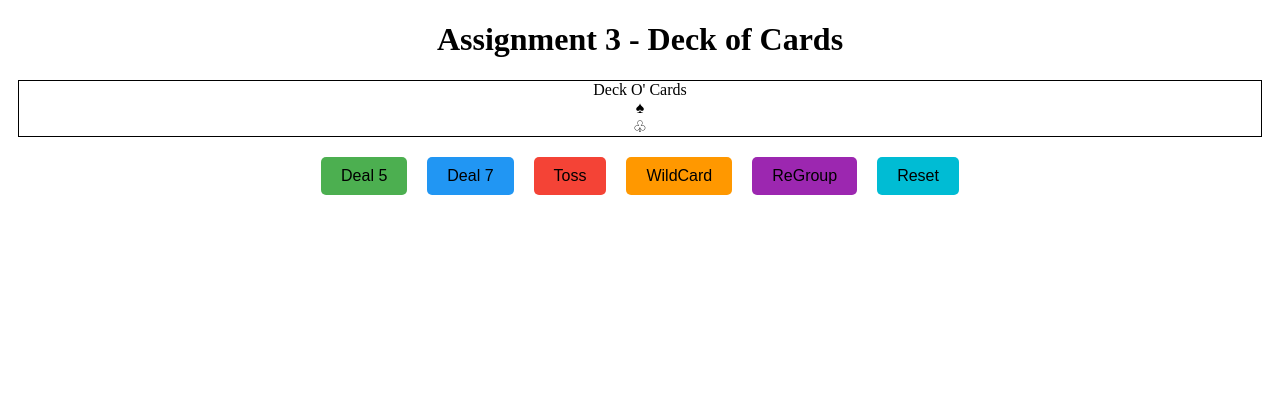
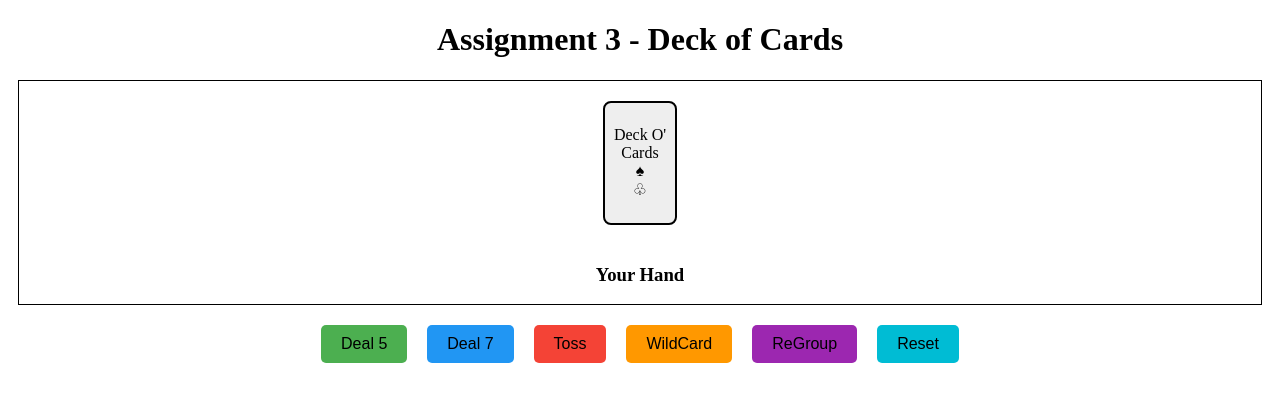
Before and after one commit to brendanddev/Card-Game-in-React, a React (Vite) app: page / in a window 1280 px wide. Shown: the top 402 px of the page. Built offline with nearby package versions, Linux system fonts and the light colour scheme.

Commit message:
Commit #12 - Adding Logic to Deal and Display Dealt Cards

```diff
--- a/src/App.jsx
+++ b/src/App.jsx
@@ -2,6 +2,7 @@
 // App.jsx
 // Brendan Dileo
 
+import { useState } from "react";
 import Deck from "../src/components/Deck";
 import Card from "./components/Card";
 import Button from "./components/Button";
@@ -9,12 +10,14 @@ import Button from "./components/Button";
 import './App.css'
 
 function App() {
+  const [dealtCards, setDealtCards] = useState([]);
+
 
   return (
     <div className="main-container">
       <h1>Assignment 3 - Deck of Cards</h1>
       <div className="card-container">
-        <Deck />
+        <Deck dealtCards={dealtCards} setDealtCards={setDealtCards}/>
       </div>
         <Button label="Deal 5" className="btn-deal5" />
         <Button label="Deal 7" className="btn-deal7" />
--- a/src/components/Deck.css
+++ b/src/components/Deck.css
@@ -2,3 +2,35 @@
 /* Deck.css
    Brendan Dileo
 */
+
+.deck-container {
+   display: flex;
+   flex-direction: column;
+   align-items: center;
+   margin-top: 20px;
+}
+
+.deck {
+   text-align: center;
+   width: 70px;
+   height: 120px;
+   background-color: rgb(238, 238, 238);
+   border: 2px solid #000;
+   border-radius: 8px;
+   display: flex;
+   justify-content: center;
+   align-items: center;
+   margin-bottom: 20px;
+   cursor: pointer;
+}
+
+.card-list-container {
+   text-align: center;
+}
+
+.card-list {
+   display: flex;
+   flex-wrap: wrap;
+   justify-content: center;
+   gap: 10px;
+}
--- a/src/components/Deck.jsx
+++ b/src/components/Deck.jsx
@@ -2,6 +2,8 @@
 // Deck.jsx
 // Brendan Dileo
 
+import { useState } from "react";
+import Card from "../components/Card";
 import "../components/Deck.css";
 
 const suits = ["♥", "♦", "♣", "♠"];
@@ -18,14 +20,23 @@ const createDeck = () => {
     return deck;
 }
 
-
-const Deck = () => {
+const Deck = ({ dealtCards, setDealtCards }) => {
+    const [deck, setDeck] = useState(createDeck());
 
     const handleDeckClicked = () => {
         const randomCardIndex = Math.floor(Math.random() * deck.length);
         const card = deck[randomCardIndex];
+        setDealtCards([...dealtCards, card]);
     }
 
+    const dealCards = (numOfCards) => {
+        let cardsDealt = [];
+
+        for (let i = 0; i < numOfCards; i++) {
+            const card = { suit: "♠", value: "A" };
+            cardsDealt.push(card)
+        }
+    }
 
     /*
         const handleCardClicked = () => { }
@@ -48,6 +59,14 @@ const Deck = () => {
                 </span>
             </div>
 
+            <div className="card-list-container">
+                <h3>Your Hand</h3>
+                <div className="card-list">
+                    {dealtCards.map((card, index) => (
+                        <Card key={index} card={card} />
+                    ))}
+                </div>
+            </div>
         </div>
     )
 
```
